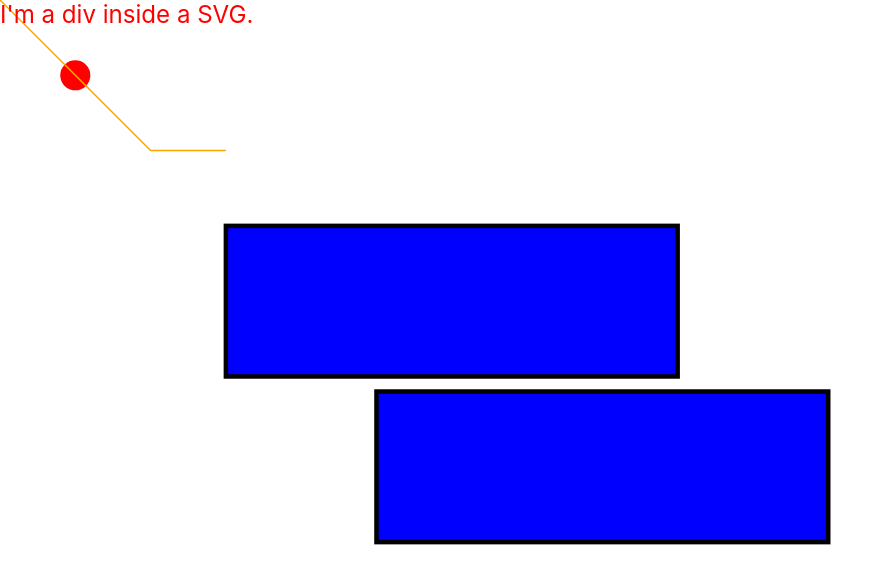
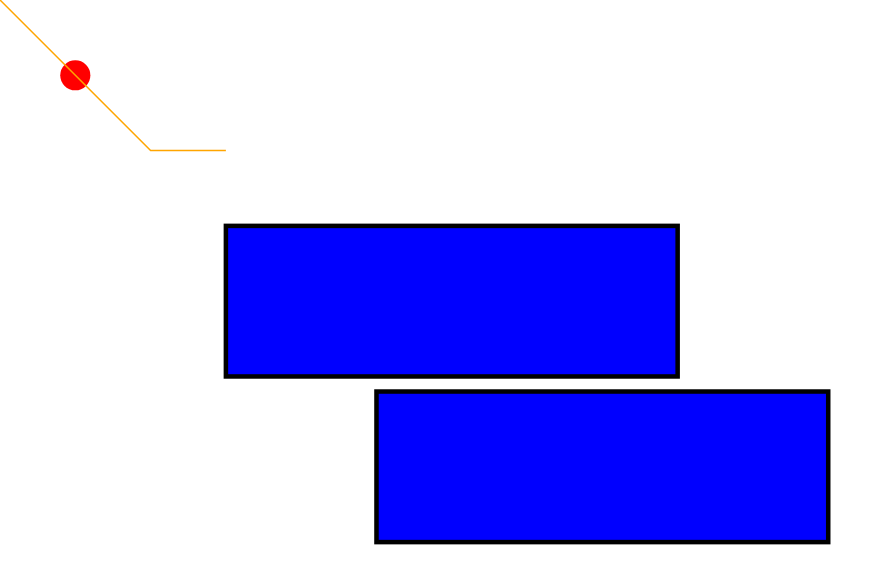
Before and after one commit to tkreyling/svg-experiments, a React (Create React App) app: page / in a window 1280 px wide. Shown: the top 584 px of the page, without its empty margins (0-894 px from the left). Built offline with nearby package versions, Linux system fonts and the light colour scheme.

Commit message:
Remove text with link

```diff
--- a/src/App.tsx
+++ b/src/App.tsx
@@ -24,7 +24,6 @@ const App: React.FC = () => {
         />
         <Rect x={150} y={150}/>
         <Rect x={250} y={260}/>
-        <text x="0" y="15" fill="red"><a href="https://heise.de">I'm a div inside a SVG.</a></text>
       </svg>
     </div>
   );
```
